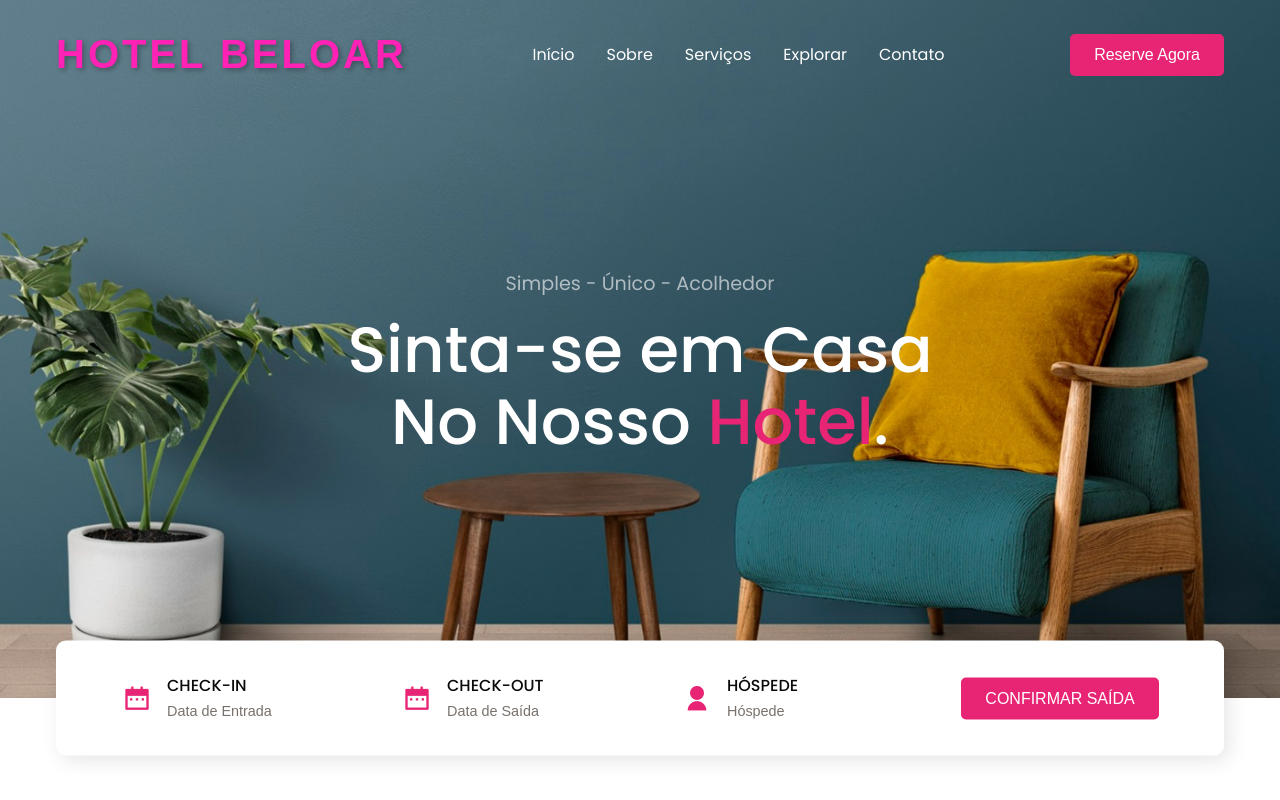
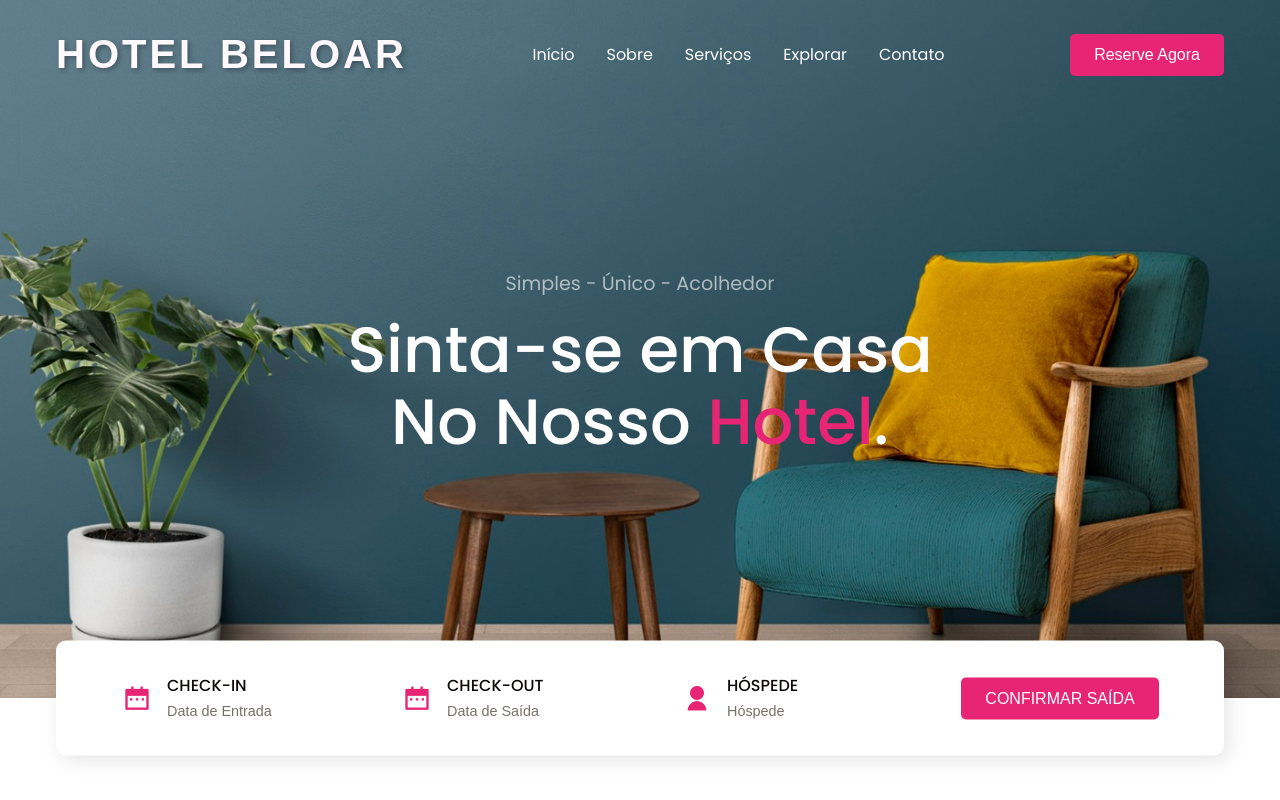
Before and after one commit to samuelfamtr/samuelfamtr.github.io, a plain HTML site: page index.html in a window 1280 px wide. Shown: the top 800 px of the page. Drawn offline with nearby package versions, Linux system fonts and the light colour scheme.

Commit message:
Update styles.css

```diff
--- a/styles.css
+++ b/styles.css
@@ -83,7 +83,7 @@ a {
 .logo-text {
   font-size: 2.5rem;
   font-weight: bold;
-  color: #ff22b5;
+  color: #fff9fd;
   text-transform: uppercase;
   letter-spacing: 3px;
   font-family: 'Arial', sans-serif; /* Escolha uma fonte moderna */
@@ -92,7 +92,7 @@ a {
 }
 
 .logo-text:hover {
-  color: #e91e63; /* Muda para rosa quando passa o mouse */
+  color: #858585; /* Muda para rosa quando passa o mouse */
 }
 
 
```
